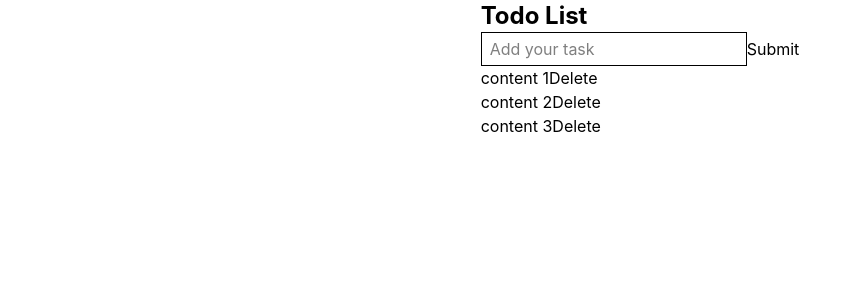
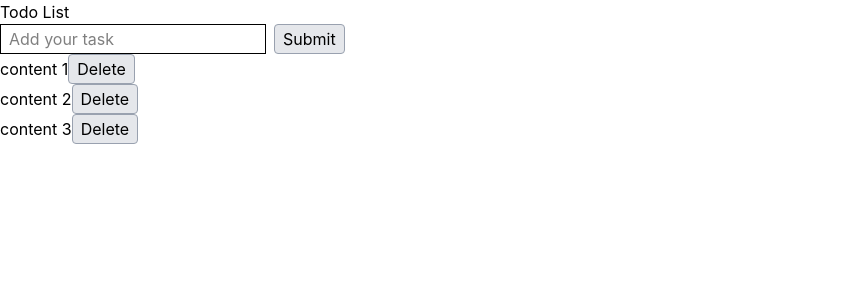
Before and after one commit to yiwenwangANU/playround_react, a React (Vite) app: page /18 in a window 1280 px wide. Shown: the top 300 px of the page, without its empty margins (0-862 px from the left). Built offline with nearby package versions, Linux system fonts and the light colour scheme.

Commit message:
re-write

```diff
--- a/src/pages/TodoListPage/TodoListPage.tsx
+++ b/src/pages/TodoListPage/TodoListPage.tsx
@@ -1,13 +1,15 @@
-import type { FC } from "react";
-import Form from "../components/Form";
-import TodoList from "../components/TodoList";
+import { type FC } from "react";
+import Form from "./components/Form";
+import TodoList from "./components/TodoList";
 
-const TodoListPage: FC = () => (
-  <main className="mx-auto w-fit">
-    <h1 className="text-2xl font-bold">Todo List</h1>
-    <Form />
-    <TodoList />
-  </main>
-);
+const TodoListPage: FC = () => {
+  return (
+    <main>
+      <h1>Todo List</h1>
+      <Form />
+      <TodoList />
+    </main>
+  );
+};
 
 export default TodoListPage;
--- /dev/null
+++ b/src/pages/TodoListPage/components/Form/Form.tsx
@@ -0,0 +1,38 @@
+import { type FC } from "react";
+import { useForm } from "react-hook-form";
+import { zodResolver } from "@hookform/resolvers/zod";
+import { z } from "zod";
+import { addTodo } from "@/store/useTodoStore";
+
+const schema = z.object({
+  todo: z.string(),
+});
+
+const Form: FC = () => {
+  const { register, handleSubmit, reset } = useForm({
+    resolver: zodResolver(schema),
+  });
+
+  const onHandleSubmit = (data: z.infer<typeof schema>) => {
+    addTodo(data.todo);
+    reset();
+  };
+
+  return (
+    <form onSubmit={handleSubmit(onHandleSubmit)} className="flex gap-2">
+      <input
+        placeholder="Add your task"
+        className="border border-black px-2 py-0.5"
+        {...register("todo")}
+      />
+      <button
+        className="cursor-pointer rounded border border-gray-400 bg-gray-200 px-2 py-0.5"
+        type="submit"
+      >
+        Submit
+      </button>
+    </form>
+  );
+};
+
+export default Form;
--- a/src/pages/components/TodoList/TodoList.tsx
+++ b/src/pages/TodoListPage/components/TodoList/TodoList.tsx
@@ -9,7 +9,12 @@ const TodoList: FC = () => {
       {todoList.map((todo) => (
         <li key={todo.id}>
           {todo.content}
-          <button onClick={() => deleteTodo(todo.id)}>Delete</button>
+          <button
+            className="rounded border border-gray-400 bg-gray-200 px-2 py-0.5"
+            onClick={() => deleteTodo(todo.id)}
+          >
+            Delete
+          </button>
         </li>
       ))}
     </ul>
--- /dev/null
+++ b/src/pages/TodoListPage/index.ts
@@ -0,0 +1 @@
+export { default } from "./TodoListPage";
--- a/src/pages/components/Form/Form.tsx
+++ /dev/null
@@ -1,29 +0,0 @@
-import { addTodo } from "@/store/useTodoStore";
-import type { FC } from "react";
-import { useForm } from "react-hook-form";
-import { zodResolver } from "@hookform/resolvers/zod";
-import { z } from "zod";
-
-const schema = z.object({
-  todo: z.string(),
-});
-
-const Form: FC = () => {
-  const { register, handleSubmit } = useForm({ resolver: zodResolver(schema) });
-  const handleOnSubmit = (data: z.infer<typeof schema>) => {
-    addTodo(data.todo);
-  };
-
-  return (
-    <form onSubmit={handleSubmit(handleOnSubmit)}>
-      <input
-        placeholder="Add your task"
-        {...register("todo")}
-        className="border border-black px-2 py-1"
-      />
-      <button type="submit">Submit</button>
-    </form>
-  );
-};
-
-export default Form;
--- a/src/store/useTodoStore.ts
+++ b/src/store/useTodoStore.ts
@@ -1,47 +1,32 @@
+import { create } from "zustand";
 import { v4 as uuid } from "uuid";
-import { create } from "zustand";
 
-const DATA: Todo[] = [
-  {
-    id: "0",
-    content: "content 1",
-  },
-  {
-    id: "1",
-    content: "content 2",
-  },
-  {
-    id: "2",
-    content: "content 3",
-  },
+const INITIAL_LIST = [
+  { id: "0", content: "content 1" },
+  { id: "1", content: "content 2" },
+  { id: "2", content: "content 3" },
 ];
 
-type Todo = {
-  id: string;
-  content: string;
+const useTodoStore = create(() => ({ todoList: INITIAL_LIST }));
+
+const addTodo = (newContent: string) => {
+  useTodoStore.setState((prev) => ({
+    todoList: [...prev.todoList, { id: uuid(), content: newContent }],
+  }));
 };
 
-type TodoList = {
-  todoList: Todo[];
-};
-
-const useTodoStore = create<TodoList>(() => ({ todoList: DATA }));
-
-const addTodo = (content: string) =>
-  useTodoStore.setState((prev) => ({
-    todoList: [...prev.todoList, { id: uuid(), content }],
-  }));
-
-const editTodo = (id: string, content: string) =>
+const editTodo = (id: string, content: string) => {
   useTodoStore.setState((prev) => ({
     todoList: prev.todoList.map((todo) =>
       todo.id === id ? { ...todo, content } : todo,
     ),
   }));
+};
 
-const deleteTodo = (id: string) =>
+const deleteTodo = (id: string) => {
   useTodoStore.setState((prev) => ({
     todoList: prev.todoList.filter((todo) => todo.id !== id),
   }));
+};
 
 export { useTodoStore, addTodo, editTodo, deleteTodo };
```
Also changed, not shown: src/pages/TodoListPage/components/Form/index.ts (renamed from src/pages/components/Form/index.ts), src/pages/TodoListPage/components/TodoList/index.ts (renamed from src/pages/components/TodoList/index.ts).
